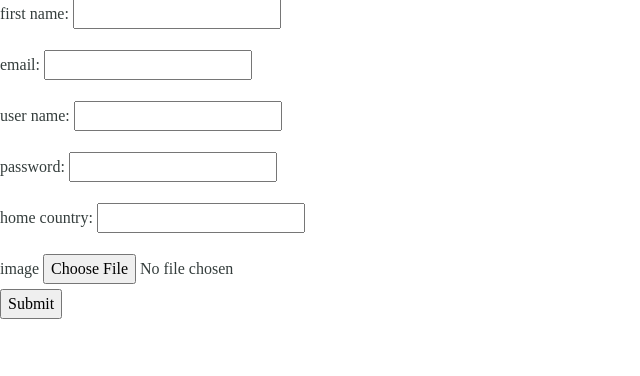
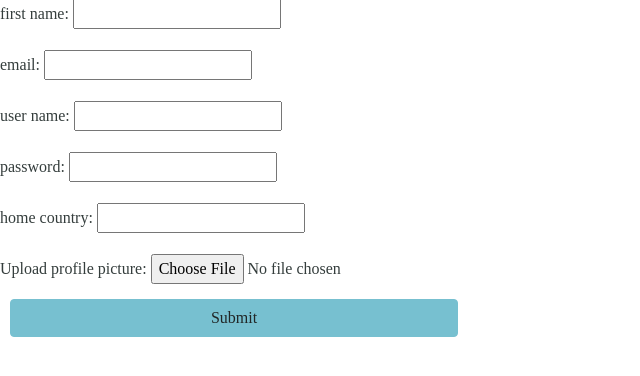
Before and after one commit to brittCommit/world_of_mouth, a Flask app: page /register in a window 1280 px wide. Shown: the part 99-475 px from the top of the page, without its empty margins (0-640 px from the left). Run offline with Flask 2, Linux system fonts and the light colour scheme; some libraries are stand-ins or nearby versions; some web fonts are replaced.

Commit message:
changed button for uploading photo

```diff
--- a/templates/new_user.html
+++ b/templates/new_user.html
@@ -29,12 +29,13 @@
           <label>home country:</label>
           <input type="text" name="home_country" required>
         </p>
-         <label for="image-upload"> image</label>
-    <input id="image-upload" type=file name="image-upload"/>
-    <br>
-          <input type="submit">
+         <label for="image-upload">Upload profile picture:</label>
+        <input id="image-upload" type="file" name="image-upload"/>
+        <br>
+        <button type="submit" class="btn btn-primary">Submit</button>
+
     </form>
 
-    <div>
+    </div>
 
 {%endblock%}
```
